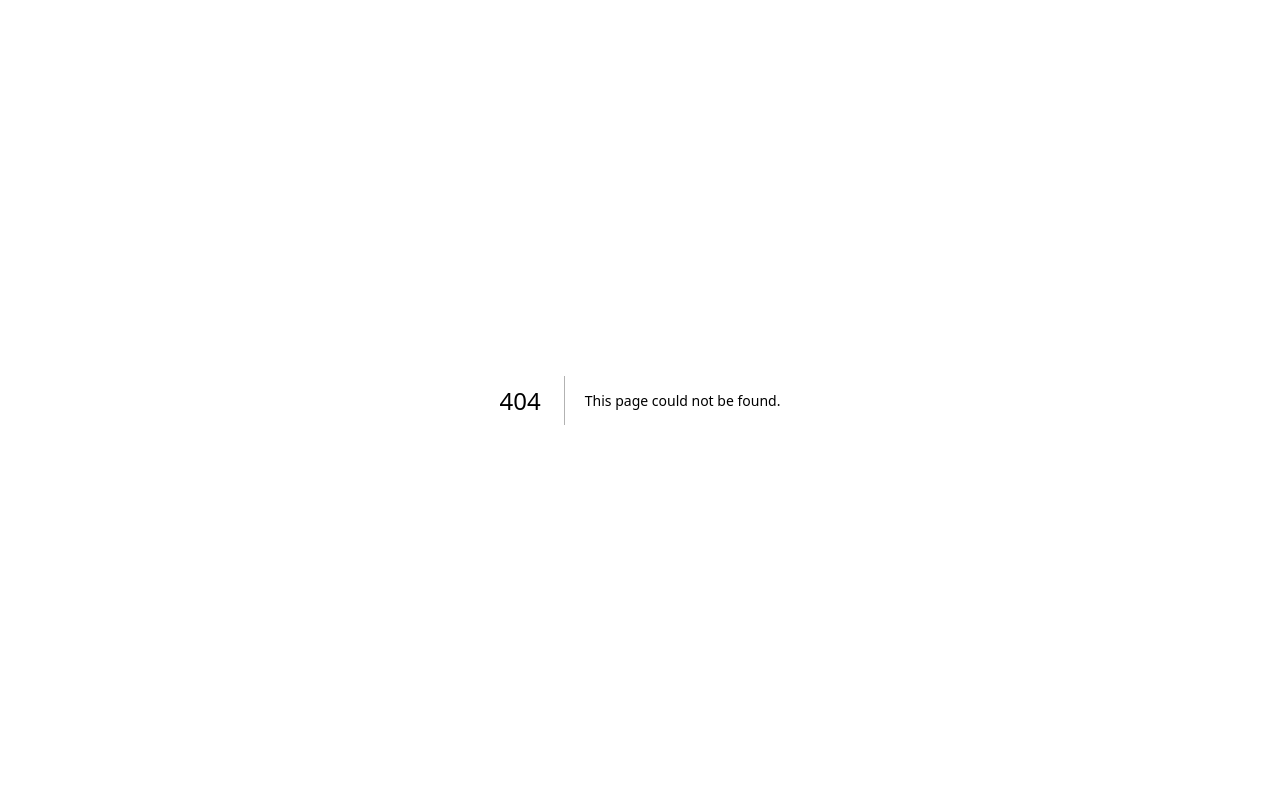
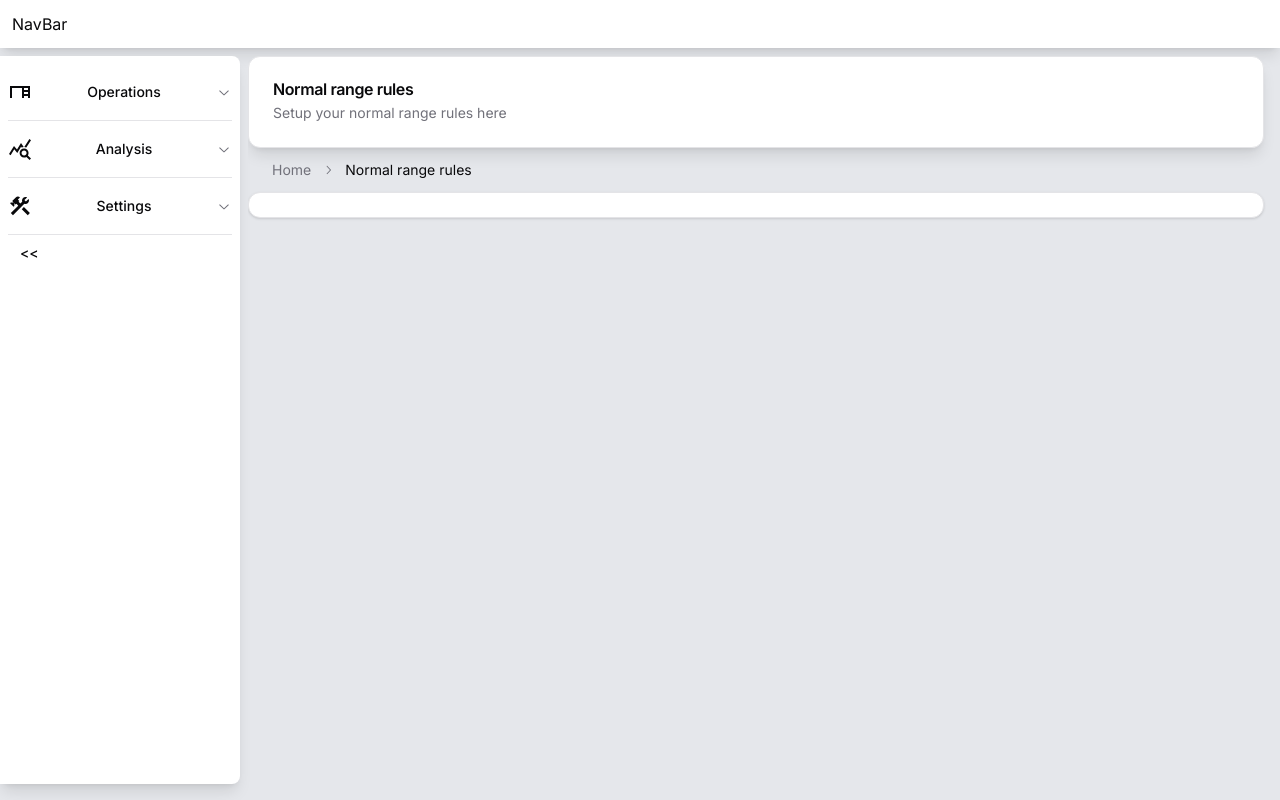
Before and after one commit to MadhushaSUM/labsync-plus, a Next.js app: page /normal_range_rules in a window 1280 px wide. Before the commit this address had no page. Built offline with nearby package versions, Linux system fonts and the light colour scheme.

Commit message:
Minor refactoring

```diff
--- /dev/null
+++ b/app/(protected)/(settings)/normal_range_rules/page.tsx
@@ -0,0 +1,38 @@
+
+"use client";
+
+import BreadCrumbService from "@/components/breadcrumb/BreadcrumbService";
+import { Card, CardContent, CardDescription, CardHeader, CardTitle } from "@/components/ui/card";
+
+export default function NormalRangeRules() {
+    const breadcrumbArr = [
+        {
+            name: "Home",
+            link: "/dashboard"
+        }
+    ];
+    const currentPageName = "Normal range rules";
+
+    return (
+        <div>
+            <div>
+                <Card className="apply_shadow">
+                    <CardHeader>
+                        <CardTitle>Normal range rules</CardTitle>
+                        <CardDescription>
+                            Setup your normal range rules here
+                        </CardDescription>
+                    </CardHeader>
+                </Card>
+            </div>
+
+            <BreadCrumbService breadcrumbArr={breadcrumbArr} currentPageName={currentPageName} />
+
+            <Card>
+                <CardContent>
+
+                </CardContent>
+            </Card>
+        </div>
+    );
+}
--- a/components/Sidebar.tsx
+++ b/components/Sidebar.tsx
@@ -34,6 +34,9 @@ export default function Sidebar({ toggleSidebar, isExpanded, sidebarSize }: Read
                 break;
             case "btnInvestigationAnalysis":
                 router.push("/investigation_analysis");
+                break;
+            case "btnNormalRangeRules":
+                router.push("/normal_range_rules");
                 break;
             default:
                 break;
@@ -74,7 +77,9 @@ export default function Sidebar({ toggleSidebar, isExpanded, sidebarSize }: Read
                             <AccordionItem value="item-3">
                                 <AccordionTrigger><ConstructionIcon className="AccordionChevron" />Settings</AccordionTrigger>
                                 <AccordionContent className="cursor-pointer ml-5">Page settings</AccordionContent>
-                                <AccordionContent className="cursor-pointer ml-5">Normal range rules</AccordionContent>
+                                <AccordionContent className="cursor-pointer ml-5" id="btnNormalRangeRules" onClick={handleMenuItemClick}>
+                                    Normal range rules
+                                </AccordionContent>
                                 <AccordionContent className="cursor-pointer ml-5">Age preferences</AccordionContent>
                                 <AccordionContent className="cursor-pointer ml-5">Integrations</AccordionContent>
                             </AccordionItem>
```
Also changed, not shown: app/(protected)/(analysis)/investigation_analysis/page.tsx (renamed from app/(protected)/investigation_analysis/page.tsx), app/(protected)/(analysis)/patient_analysis/page.tsx (renamed from app/(protected)/patient_analysis/page.tsx).
